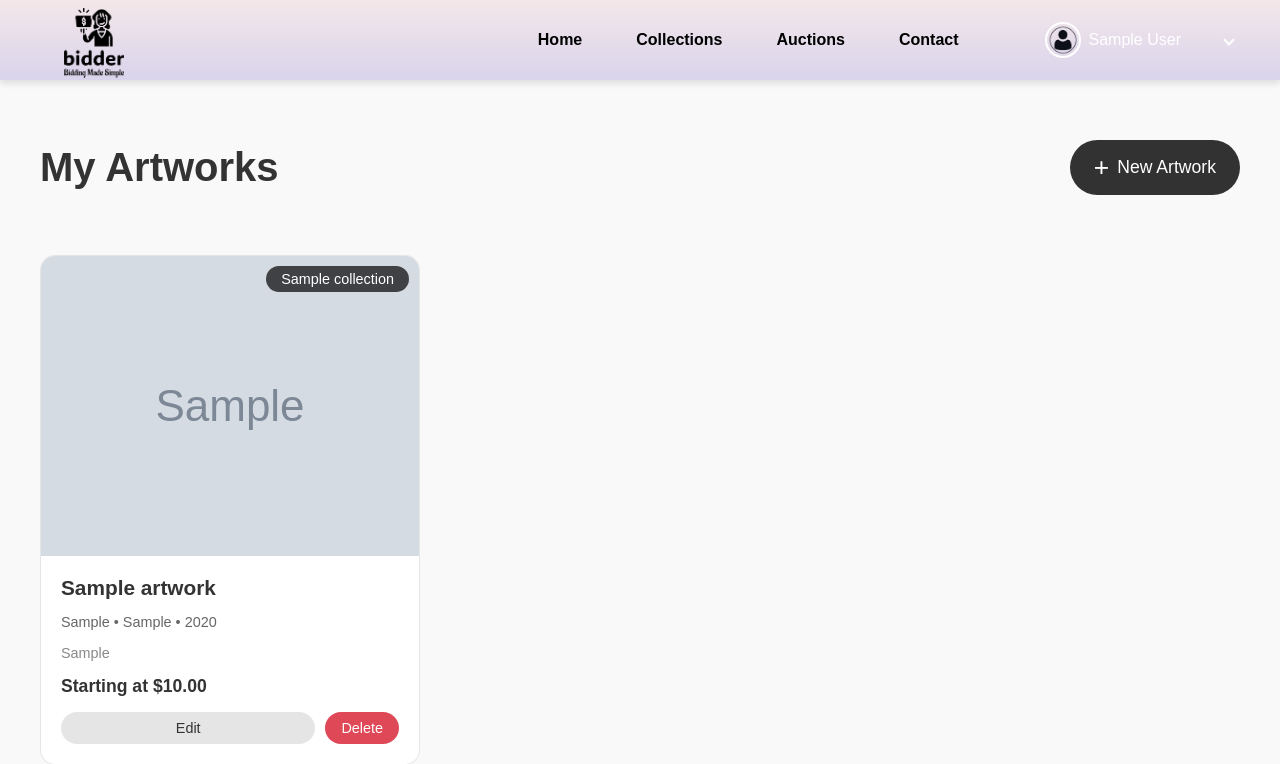
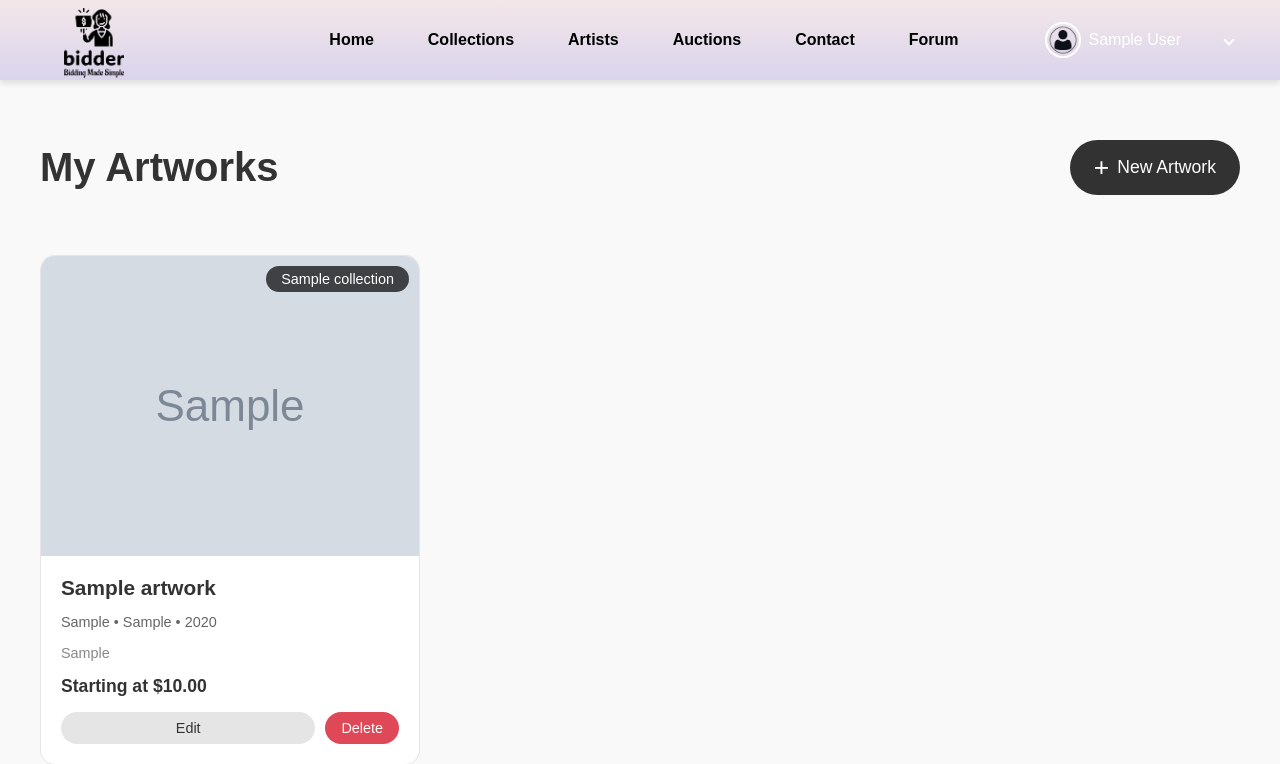
Before and after one commit to hadiayser/LightBidder-webdev-, a PHP site: page /my-collections.php in a window 1280 px wide. Shown: the top 764 px of the page. Run offline with PHP 8.4, Linux system fonts and the light colour scheme; the visitor is signed in with stand-in values (Sample User, id 1); tables that the repository leaves empty or names only in its code hold one stand-in row (values such as "Sample post"); grey boxes marked "Sample" are stand-in pictures.

Commit message:
Update my-collections.php

```diff
--- a/html/my-collections.php
+++ b/html/my-collections.php
@@ -156,11 +156,13 @@ if ($_SERVER['REQUEST_METHOD'] === 'POST') {
           <a href="#" class="logo"><img src="../img/bidder-high-resolution-logo-black-transparent.png" alt=""></a>
         </div>
         <ul id="homepageNav">
-          <li><a href="index.php">Home</a></li>
+        <li><a href="index.php">Home</a></li>
           <!-- <li><a href="artworks.html">Artwork</a></li> -->
           <li><a href="collections.php">Collections</a></li>
+          <li><a href="artists.php">Artists</a></li>
           <li><a href="auctions.php">Auctions</a></li>
           <li><a href="contact.php">Contact</a></li>
+          <li><a href="forum.php">Forum</a></li>
           <?php if (isset($_SESSION['user_id'])): ?>
             <li class="nav-item dropdown">
                 <button class="dropbtn">
@@ -173,6 +175,7 @@ if ($_SERVER['REQUEST_METHOD'] === 'POST') {
                 <div class="dropdown-content">
                     <a href="profile.php">My Profile</a>
                     <a href="my-collections.php">My Collections</a>
+                    <a href="my_favorites.php">My Favorites</a>
                     <a href="../php/logout.php" style="background-color: #cb5050; !important;">Logout</a>
                 </div>
             </li>
```
